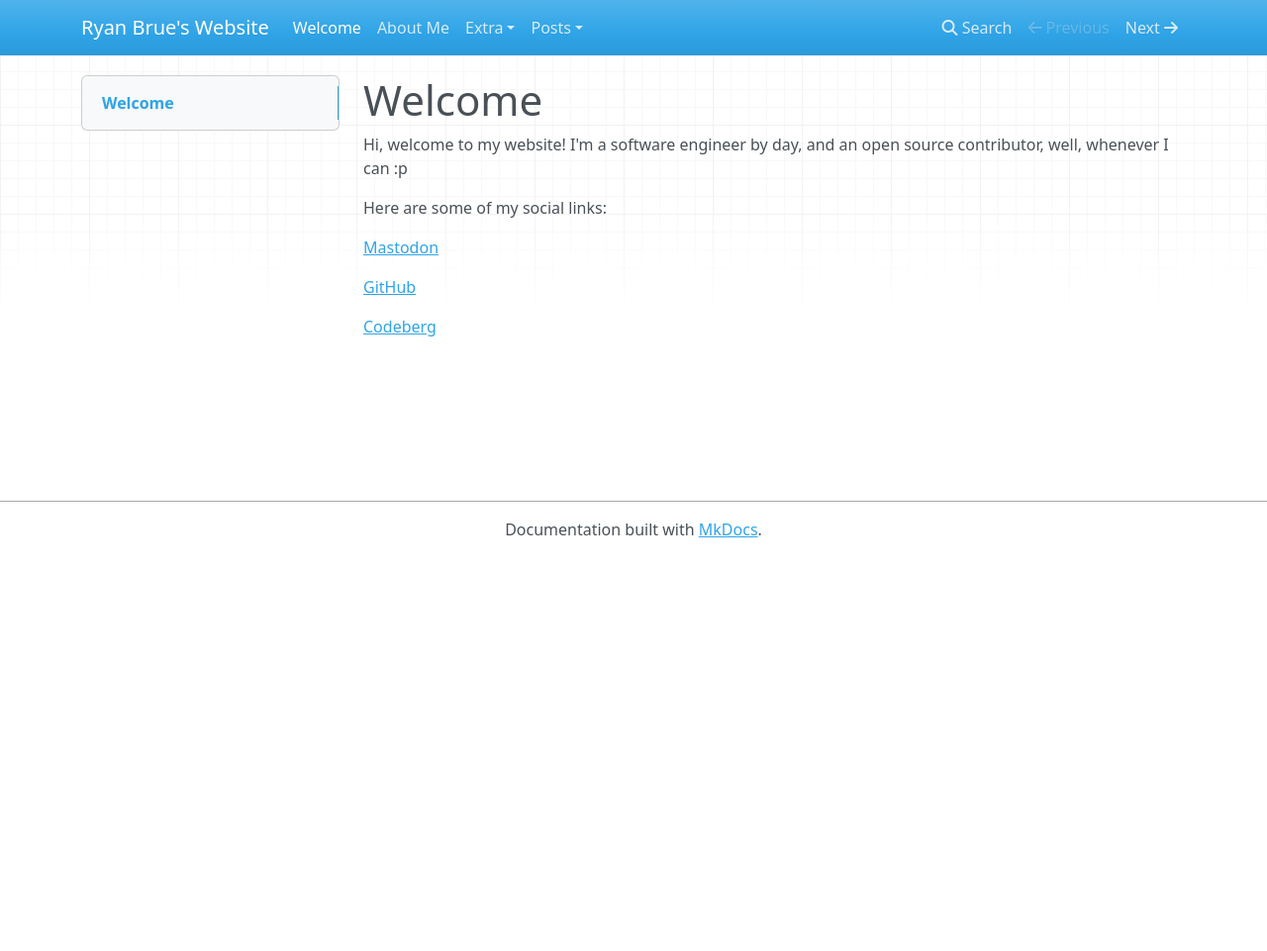
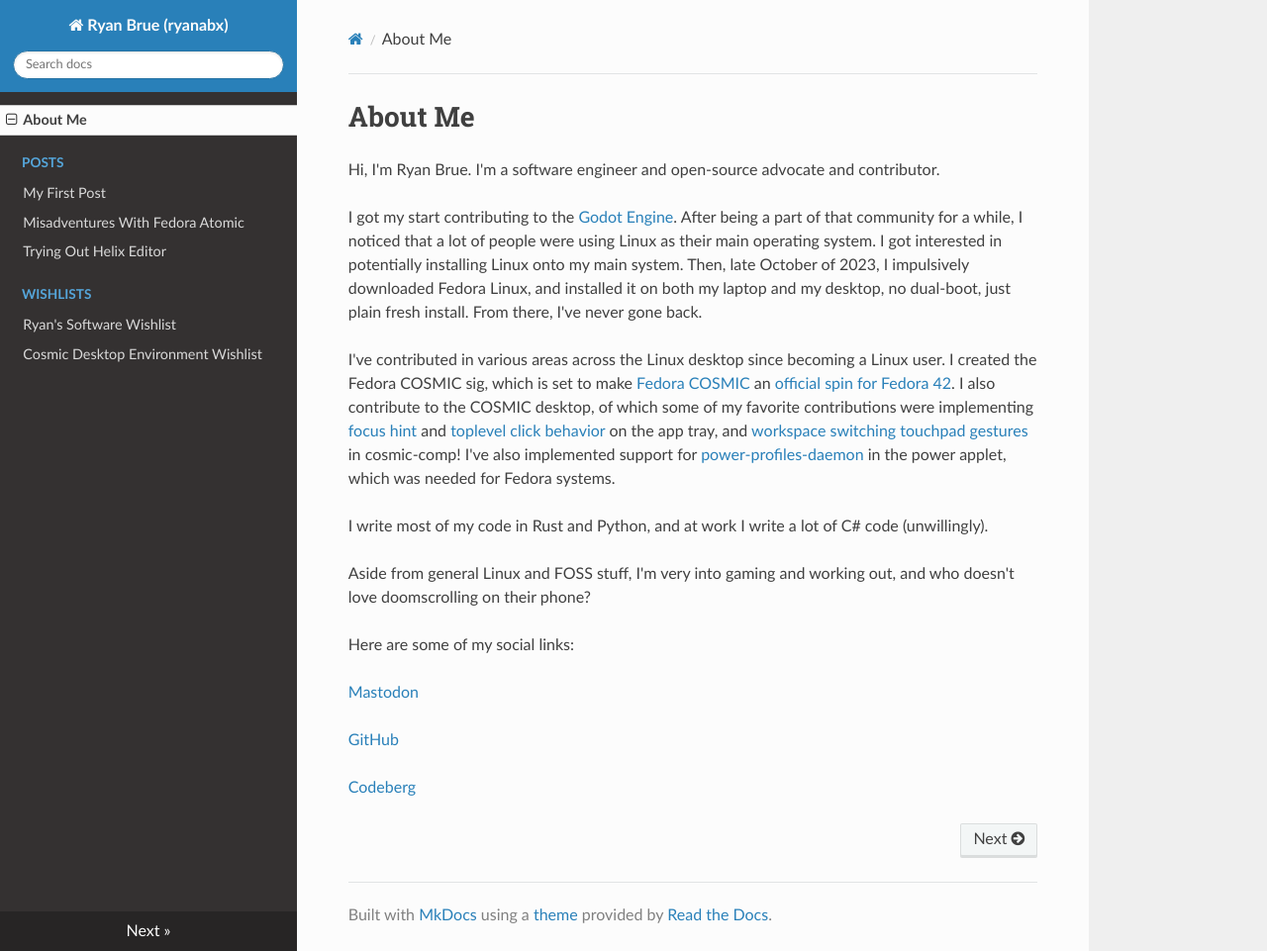
Before and after one commit to ryanabx/ryanabx.github.io, an MkDocs documentation site: the page built from docs/index.md, in a window 1280 px wide and 961 px high. Shown: the whole window at 99% size. Built offline with MkDocs 1.6.1, drawn with Linux system fonts in a browser that asks for light colours; nearby versions of some CDN libraries.

Commit message:
Docs changes
Signed-off-by: Ryan Brue <ryanbrue.dev@gmail.com>

```diff
--- /dev/null
+++ b/docs/index.md
@@ -0,0 +1,19 @@
+# About Me
+
+Hi, I'm Ryan Brue. I'm a software engineer and open-source advocate and contributor.
+
+I got my start contributing to the [Godot Engine](https://godotengine.org). After being a part of that community for a while, I noticed that a lot of people were using Linux as their main operating system. I got interested in potentially installing Linux onto my main system. Then, late October of 2023, I impulsively downloaded Fedora Linux, and installed it on both my laptop and my desktop, no dual-boot, just plain fresh install. From there, I've never gone back.
+
+I've contributed in various areas across the Linux desktop since becoming a Linux user. I created the Fedora COSMIC sig, which is set to make [Fedora COSMIC](https://www.phoronix.com/news/Fedora-42-COSMIC-Spin-Proposed) an [official spin for Fedora 42](https://fedoraproject.org/wiki/Changes/FedoraCOSMIC). I also contribute to the COSMIC desktop, of which some of my favorite contributions were implementing [focus hint](https://github.com/pop-os/cosmic-applets/pull/328) and [toplevel click behavior](https://github.com/pop-os/cosmic-applets/pull/317) on the app tray, and [workspace switching touchpad gestures](https://github.com/pop-os/cosmic-comp/pull/342) in cosmic-comp! I've also implemented support for [power-profiles-daemon](https://github.com/pop-os/cosmic-applets/pull/351) in the power applet, which was needed for Fedora systems.
+
+I write most of my code in Rust and Python, and at work I write a lot of C# code (unwillingly).
+
+Aside from general Linux and FOSS stuff, I'm very into gaming and working out, and who doesn't love doomscrolling on their phone?
+
+Here are some of my social links:
+
+[Mastodon](https://mastodon.social/@ryanabx)
+
+[GitHub](https://github.com/ryanabx)
+
+[Codeberg](https://codeberg.org/ryanabx)
--- a/mkdocs.yml
+++ b/mkdocs.yml
@@ -1,3 +1,4 @@
-site_name: Ryan Brue's Website
-docs_dir: site
-site_dir: out
+site_name: Ryan Brue (ryanabx)
+theme:
+  name: readthedocs
+  color_mode: auto
```
Also changed, not shown: docs/posts/2024-09-14-misadventures-with-fedora-atomic.md (renamed from site/posts/2024/09/misadventures-with-fedora-atomic/misadventures-with-fedora-atomic.md, +3 -3 lines), docs/wishlists/02-cosmic.md (renamed from site/extra/wishlists/cosmic.md, +0 -5 lines), .gitmodules (deleted), docs/posts/2024-08-20-my-first-post.md (renamed from site/posts/2024/08/my-first-post/my-first-post.md), docs/posts/2024-10-10-trying-out-helix-editor.md (renamed from site/posts/2024/10/trying-out-helix-editor/trying-out-helix-editor.md), docs/wishlists/01-software.md (renamed from site/extra/wishlists/software.md), site/about.md (deleted), site/index.md (deleted), site/posts/2024/09/misadventures-with-fedora-atomic/images/installing-vscode.png (deleted), site/posts/2024/09/misadventures-with-fedora-atomic/images/vm-good-size.png (deleted), site/posts/2024/09/misadventures-with-fedora-atomic/images/vm-too-smol.png (deleted), 1 other file.
